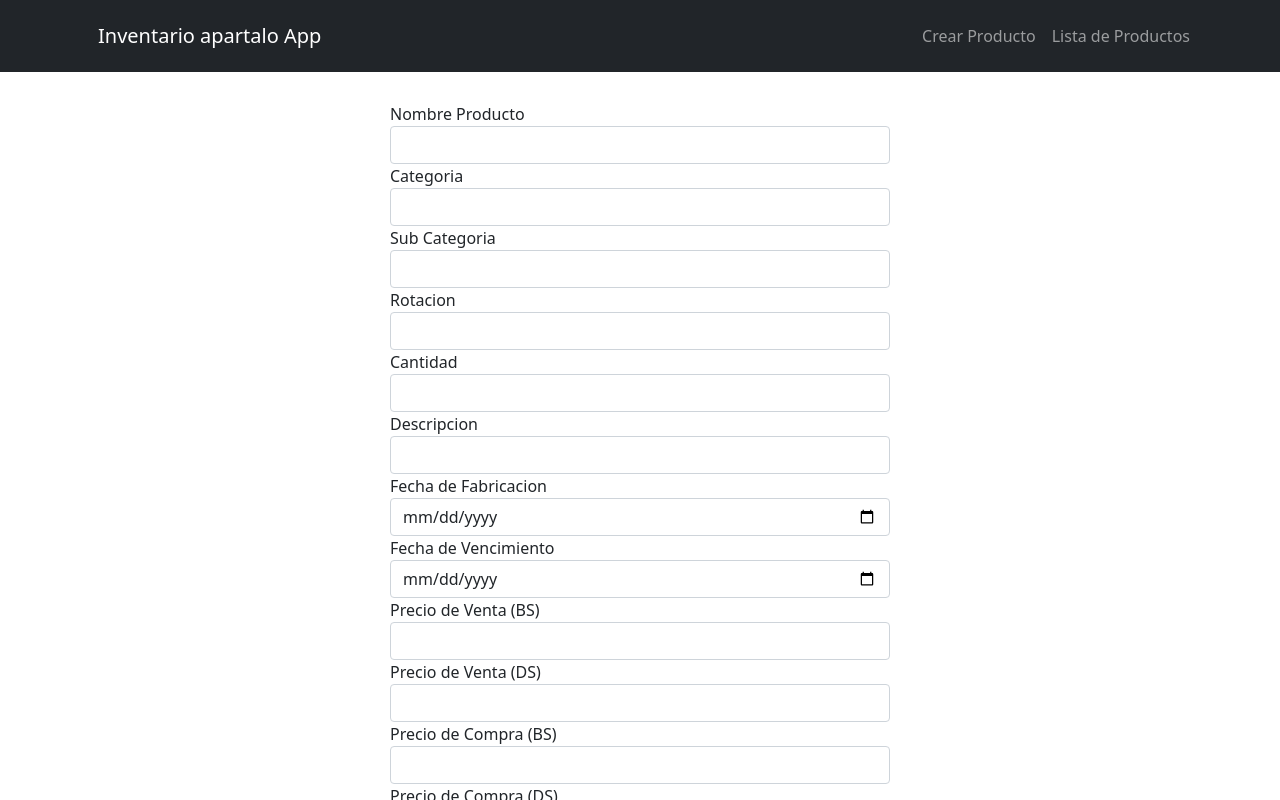
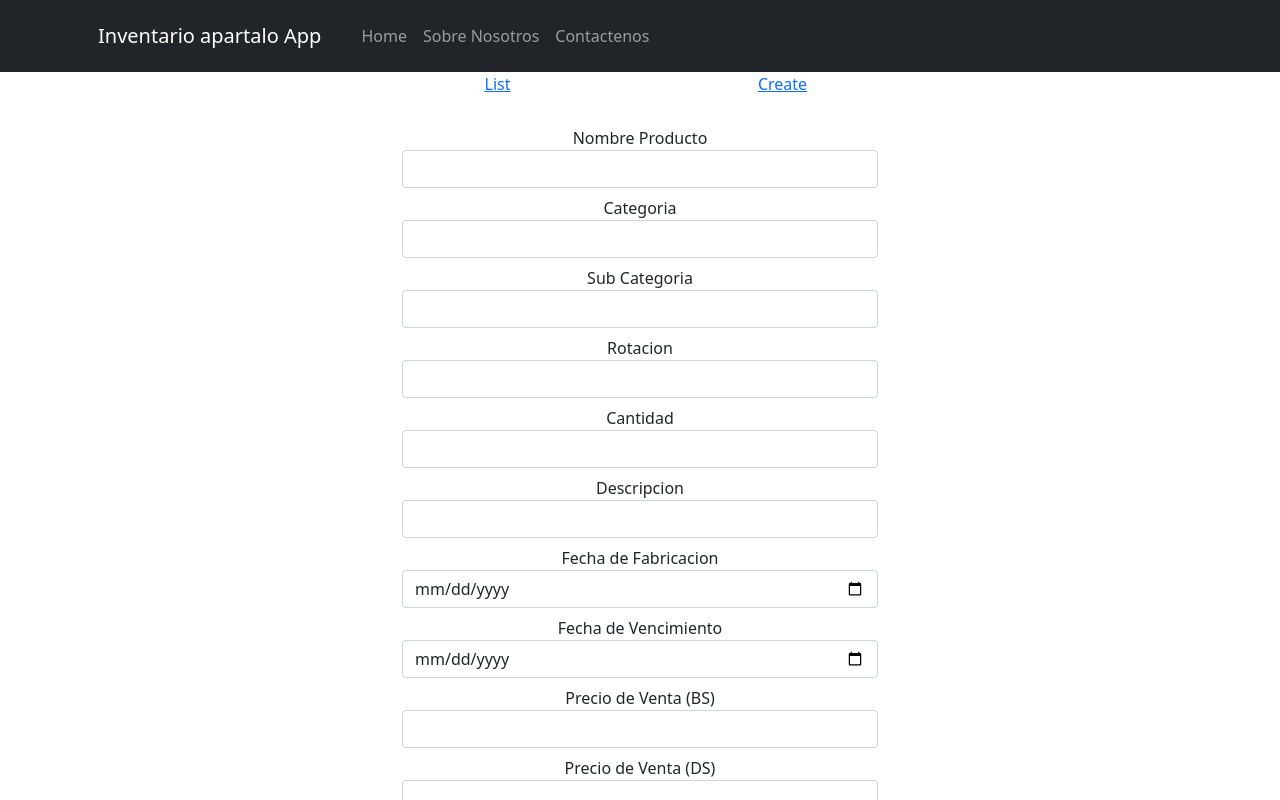
Before and after one commit to darkropo/inventario_apartalo, a React (Create React App) app: page /create-product in a window 1280 px wide. Shown: the top 800 px of the page. Built offline with nearby package versions, Linux system fonts and the light colour scheme.

Commit message:
Adding landing page, reformat the page

```diff
--- a/src/App.css
+++ b/src/App.css
@@ -38,6 +38,8 @@
   color: #ffffff;
   }
 
+
+
   /* Chrome, Safari, Edge, Opera */
   input::-webkit-outer-spin-button,
   input::-webkit-inner-spin-button {
--- a/src/App.js
+++ b/src/App.js
@@ -1,5 +1,5 @@
 // Import React
-import React from "react";
+import React, {Component, Fragment} from "react";
 
 // Import Bootstrap
 import { Nav, Navbar, Container, Row, Col }
@@ -13,65 +13,79 @@ import "./App.css";
 import { BrowserRouter as Router,	Route, Routes, Link } from "react-router-dom";
 
 // Import other React Component
-import CreateProduct from	"./Components/create-product.component.js";
-import EditProduct from	"./Components/edit-product.component";
-import ProductList from	"./Components/product-list.component";
+import LandingPage from "./Components/landing/landing-page.component.js";
+import About from "./Components/landing/about.component";
+import Contact from "./Components/landing/contact.component";
 
-// App Component
-const App = () => {
-return (
+
+
+class App extends Component{
+	constructor(){
+		super();
+		this.state ={
+
+		}
+		this.links = {
+			link : {
+				option : "Inventario apartalo App",
+				url : "/create-product"
+			}
+		}
+	}
+	render(){
+		return(
 			<Router>
 				<div className="App">
 					<header className="App-header">
-		<Navbar bg="dark" variant="dark">
+					<Navbar collapseOnSelect bg="dark" variant="dark" expand="lg">
 						<Container>
 						<Navbar.Brand>
-				<Link to={"/create-product"}
+							<Link to={"/"}
 							className="nav-link">
 							Inventario apartalo App
 							</Link>
 						</Navbar.Brand>
-
+						<Navbar.Toggle aria-controls="responsive-navbar-nav" />
+						<Navbar.Collapse id="responsive-navbar-nav">
 						<Nav className="justify-content-end">
 							<Nav>
-				<Link to={"/create-product"}
+							<Link to={"/"}
 								className="nav-link">
-					Crear Producto
+								Home
 							</Link>
 						</Nav>
 						<Nav>
-				<Link to={"/product-list"}
+						<Link to={"/about"}
 							className="nav-link">
-					Lista de Productos
+							Sobre Nosotros
+						</Link>
+						</Nav>
+						<Nav>
+							<Link to={"/contact"}
+								className="nav-link">
+								Contactenos
 							</Link>
 							</Nav>
 						</Nav>
+						</Navbar.Collapse>
+
 						</Container>
 					</Navbar>
 					</header>
 
 					<Container>
 					<Row>
-			<Col md={12}>
-			<div className="wrapper">
 						<Routes>
-          <Route exact path="/"
-            element={<CreateProduct />} />
-          <Route path="/create-product"
-            element={<CreateProduct/>} />
-          <Route path="/edit-product/:id"
-            element={<EditProduct />} />
-          <Route path="/product-list"
-            element={<ProductList />} />
-
+							<Route path="*"  element={ <LandingPage links={ this.links }/>} />
+							<Route path="/about" element= {About} />
+							<Route path="/contact" element={Contact} />
 						</Routes>
-			</div>
-			</Col>
 					</Row>
 					</Container>
 				</div>
 				</Router>
 			);
 	};
+};
 
 export default App;
--- /dev/null
+++ b/src/Components/landing/about.component.js
@@ -0,0 +1,14 @@
+// Import React
+import React, {Component, Fragment} from "react";
+
+const About = () => {
+	return(
+        <Fragment>
+	  <h1>About</h1>
+	  Texto Sobre la empresa.
+	</Fragment>
+    );
+
+};
+
+export default About;
--- /dev/null
+++ b/src/Components/landing/contact.component.js
@@ -0,0 +1,13 @@
+  // Import React
+import React, {Component, Fragment} from "react";
+
+  const Contact = () => {
+    return(
+        <Fragment>
+          <h1>Contact</h1>
+          Texto sobre nuetras redes.
+        </Fragment>
+        );
+  }
+
+export default Contact;
--- /dev/null
+++ b/src/Components/landing/landing-page.component.js
@@ -0,0 +1,44 @@
+import React, { Component, Fragment, useState } from "react";
+// Import from react-router-dom
+import { BrowserRouter as Router,	Route, Routes, Link } from "react-router-dom";
+// Import other React Component
+import CreateProduct from	"../product/create-product.component.js";
+import ProductList from	"../product/product-list.component.js";
+
+const LandingPage = () =>{
+        return(
+
+            <div className="container text-center">
+                <div className="row row-cols-4">
+                    <div className="col"></div>
+                    <div className="col"><Link to="/product-list">List</Link></div>
+                    <div className="col"><Link to="/create-product">Create</Link></div>
+                    <div className="col">
+
+                    </div>
+                </div>
+
+                <div className="container text-center">
+                    <div className="wrapper">
+                        <div className="row">
+                            <Routes>
+
+                                <Route path="/product-list"
+                                    element={<ProductList />} />
+
+
+                                <Route path="/create-product"
+                                    element={<CreateProduct/>} />
+
+                            </Routes>
+                        </div>
+                    </div>
+                </div>
+            </div>
+
+        );
+    };
+
+
+
+export default LandingPage;
--- a/src/Components/ProductForm.js
+++ b/src/Components/product/ProductForm.js
@@ -1,7 +1,7 @@
 import React from "react";
 import * as Yup from "yup";
 import { Formik, Form, Field, ErrorMessage } from "formik";
-import { FormGroup, FormControl, Button } from "react-bootstrap";
+import { FormGroup, FormControl, Button, Stack } from "react-bootstrap";
 const ProductForm = (props) => {
   const validationSchema = Yup.object().shape({
     name: Yup.string().required("Required"),
@@ -32,6 +32,7 @@ const ProductForm = (props) => {
    <div className="form-wrapper">
       <Formik {...props} validationSchema={validationSchema}>
         <Form>
+        <Stack gap={2} className="mx-auto">
           <FormGroup>
             <label htmlFor="name">Nombre Producto</label>
             <Field name="name" type="text"
@@ -156,7 +157,9 @@ const ProductForm = (props) => {
             block="block" type="submit">
             {props.children}
           </Button>
+          </Stack>
         </Form>
+
       </Formik>
     </div>
   );
--- a/src/Components/ProductTableRow.js
+++ b/src/Components/product/ProductTableRow.js
@@ -1,15 +1,17 @@
-import React from "react";
-import { Button } from "react-bootstrap";
+import React, { useState } from "react";
+import { Button, ButtonGroup,  ToggleButton} from "react-bootstrap";
 import { Link } from "react-router-dom";
-import axios from "axios";
+import axios from '../axios/axios.js';
 
 const ProductTableRow = (props) => {
 const { _id, name, category, sub_category,rotation,quantity,description,fabrication_date,expire_date,sale_value_bs,sale_value_ds,buy_value_bs,buy_value_ds} = props.obj;
-
+const radios = [
+    { name: 'Edit', value: '1' },
+    { name: 'Delete', value: '2' },
+  ];
+  const [radioValue, setRadioValue] = useState('1');
 const deleteProduct = () => {
-	axios
-	.delete(
-"http://localhost:4000/products/delete-product/" + _id)
+	axios.delete("/apartalo/inventario/products/delete/" + _id)
 	.then((res) => {
 		if (res.status === 200) {
 		alert("Product successfully deleted");
--- a/src/Components/create-product.component.js
+++ b/src/Components/product/create-product.component.js
@@ -1,11 +1,10 @@
 // Import Modules
 import React, { useState, useEffect } from "react";
-import axios from './axios/axios';
+import axios from '../axios/axios.js';
 import ProductForm from "./ProductForm";
 
 // CreateProduct Component
 const CreateProduct = () => {
-    console.log("formulario asdasdasdasdasdasddddddddddddddddddddddddddddddd");
   const [formValues, setFormValues] =
     useState({ name: '', category: '', sub_category: '',  rotation: '', quantity: '', description:'', fabrication_date:'', expire_date:'', sale_value_bs:'',  sale_value_ds:'', buy_value_bs:'',  buy_value_ds:''})
   // onSubmit handler
--- a/src/Components/edit-product.component.js
+++ b/src/Components/product/edit-product.component.js
@@ -1,18 +1,18 @@
 // Import Modules
 import React, { useState, useEffect } from "react";
-import axios from 'axios';
+import { useParams } from 'react-router-dom';
+import axios from '../axios/axios.js';
 import ProductForm from "./ProductForm";
 
 // CreateProduct Component
 const EditProduct = (props) => {
+  const { id } = useParams();
+
   const [formValues, setFormValues] =
     useState({ name: '', category: '', sub_category: '',  rotation: '', quantity: '', description:'', fabrication_date:'', expire_date:'', sale_value_bs:'',  sale_value_ds:'', buy_value_bs:'',  buy_value_ds:''})
   // onSubmit handler
   const onSubmit = (productObject) => {
-    axios.put(
-'http://localhost:4000/products/edit-product' +
-  props.match.params.id,
-    productObject)
+    axios.put('/apartalo/inventario/products/edit/' + id, productObject)
       .then(res => {
         if (res.status === 200)
           alert('Product successfully updated.')
@@ -21,6 +21,15 @@ const EditProduct = (props) => {
       })
       .catch(err => alert('Something went wrong'))
   }
+  useEffect(() => {
+    axios.get('/apartalo/inventario/products/edit/' + id)
+      .then((res) => {
+        console.log("product-edit: :::::::::::::::::::::" + res.data);
+        const { name, category, sub_category,rotation,quantity,description,fabrication_date,expire_date,sale_value_bs,sale_value_ds,buy_value_bs,buy_value_ds } = res.data;
+        setFormValues({name, category, sub_category,rotation,quantity,description,fabrication_date,expire_date,sale_value_bs,sale_value_ds,buy_value_bs,buy_value_ds });
+      })
+      .catch((err) => console.log(err));
+  }, []);
 
   // Return product form
   return(
--- a/src/Components/product-list.component.js
+++ b/src/Components/product/product-list.component.js
@@ -1,14 +1,14 @@
 import React, { useState, useEffect } from "react";
-import axios from "axios";
+import axios from '../axios/axios.js';
 import { Table } from "react-bootstrap";
-import ProductTableRow from "./ProductTableRow";
+import ProductTableRow from "./ProductTableRow.js";
 
 const ProductList = () => {
   const [products, setProducts] = useState([]);
 
   useEffect(() => {
     axios
-      .get("http://localhost:4000/products/")
+      .get("/apartalo/inventario/products/list")
       .then(({ data }) => {
         setProducts(data);
       })
@@ -24,8 +24,8 @@ const ProductList = () => {
   };
 
   return (
-    <div className="table-wrapper">
-      <Table striped bordered hover>
+    <div className="">
+      <Table striped bordered hover responsive>
         <thead>
           <tr>
             <th>Name</th>
--- a/src/index.js
+++ b/src/index.js
@@ -1,14 +1,22 @@
 import React from 'react';
 import ReactDOM from 'react-dom/client';
+import ThemeProvider from 'react-bootstrap/ThemeProvider'
 import './index.css';
 import App from './App';
 import reportWebVitals from './reportWebVitals';
 
 const root = ReactDOM.createRoot(document.getElementById('root'));
 root.render(
+  <ThemeProvider
+  breakpoints={['xxxl', 'xxl', 'xl', 'lg', 'md', 'sm', 'xs', 'xxs']}
+  minBreakpoint="xxs"
+>
   <React.StrictMode>
-    <App />
+      <App />
   </React.StrictMode>
+
+</ThemeProvider>
+
 );
 
 // If you want to start measuring performance in your app, pass a function
```
Also changed, not shown: src/Components/card.component.js (added, +20 -0 lines). Lines whose indentation alone changed are shown as unchanged.
